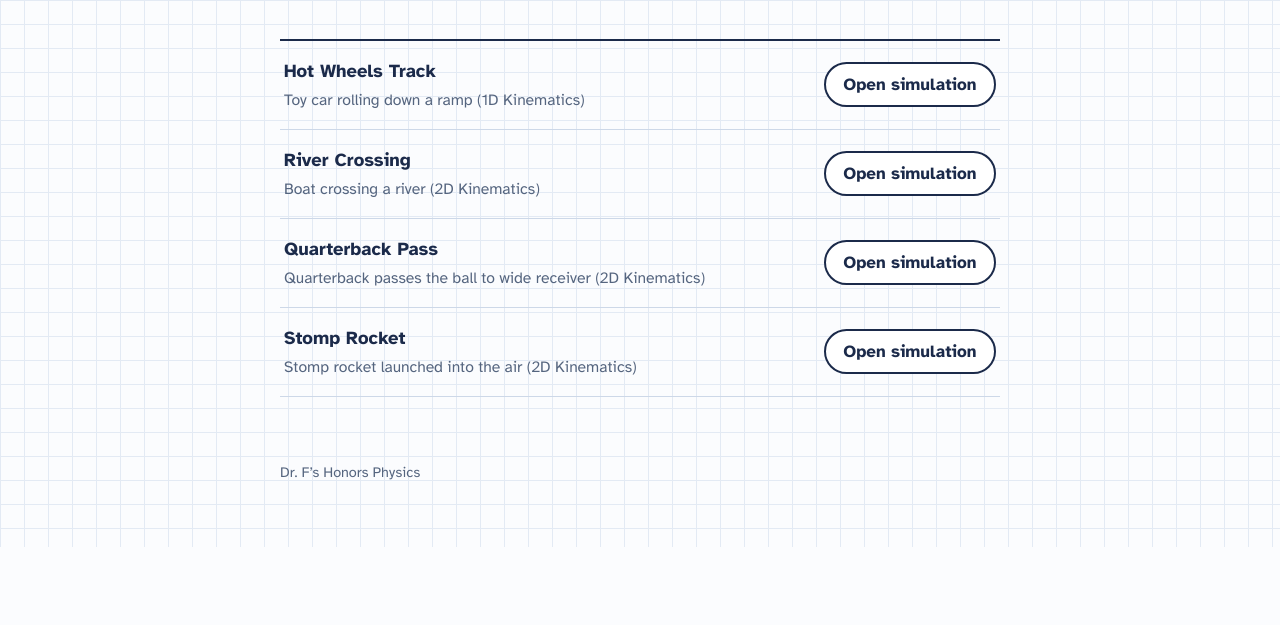
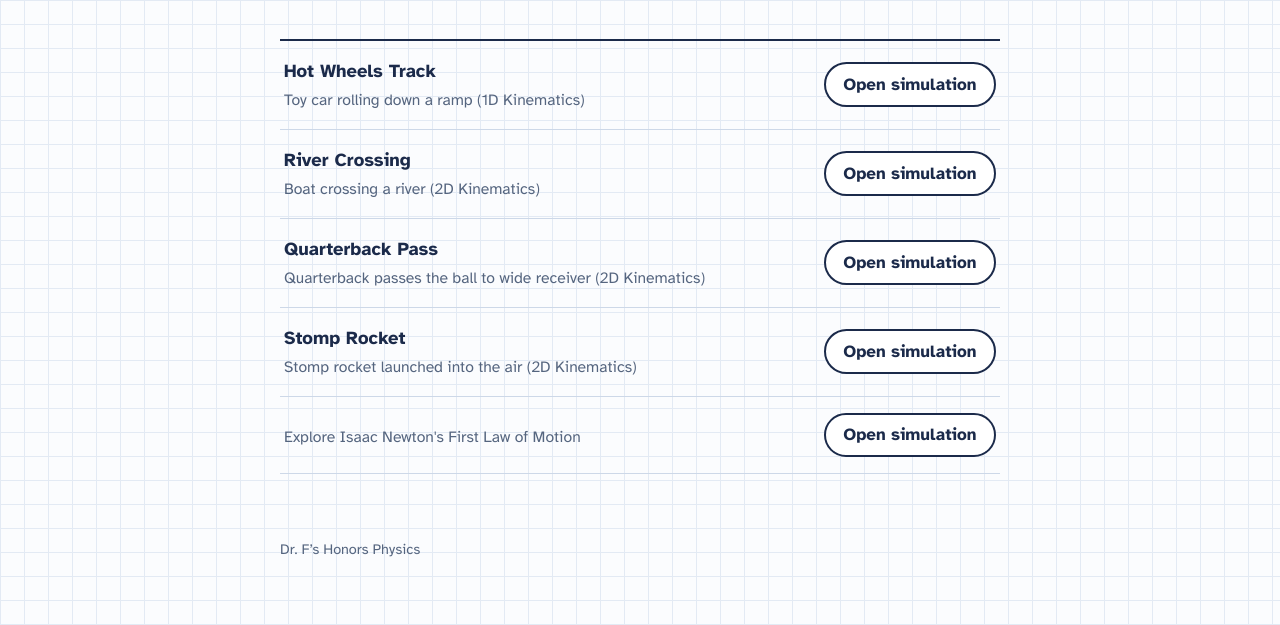
Before and after one commit to jfossella-sys/physics-simulations, a plain HTML site: page index.html in a window 1280 px wide. Shown: the part 312-937 px from the top of the page. Before the commit the page ends 859 px from the top, so only its background shows below. Drawn offline with nearby package versions, Linux system fonts and the light colour scheme.

Commit message:
Update index.html

```diff
--- a/index.html
+++ b/index.html
@@ -129,6 +129,7 @@
     { file: "river_cross.html", title: "River Crossing", about: "Boat crossing a river (2D Kinematics)" },
     { file: "quarterback_pass.html", title: "Quarterback Pass", about: "Quarterback passes the ball to wide receiver (2D Kinematics)" },
     { file: "stomp_rocket.html", title: "Stomp Rocket", about: "Stomp rocket launched into the air (2D Kinematics)" },
+    { file: "Inertia_Tower_Lab_v2_download.html", about: "Explore Isaac Newton's First Law of Motion" },
   ];
   /* ======================= END OF LIST ======================= */
 
```
